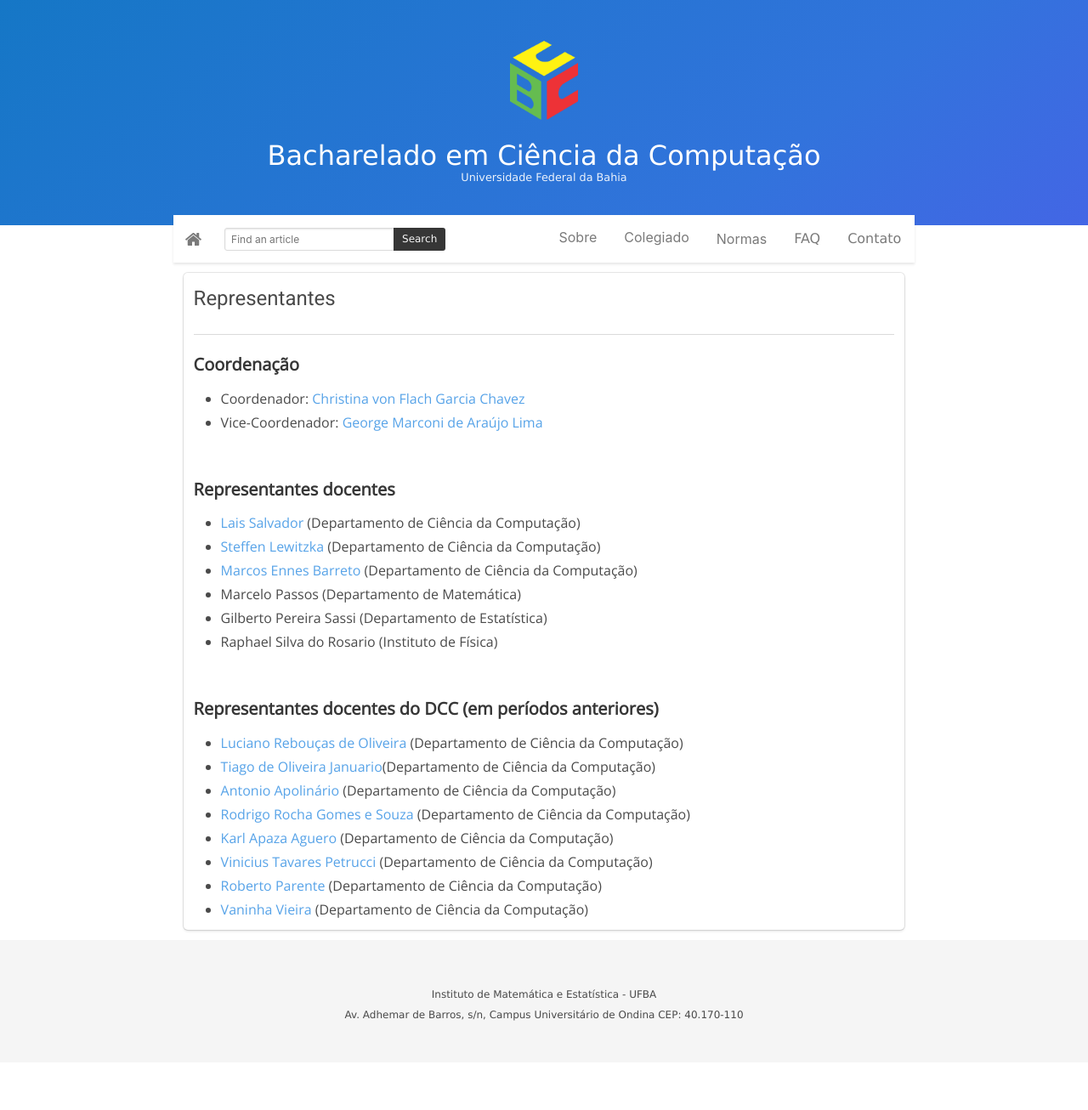
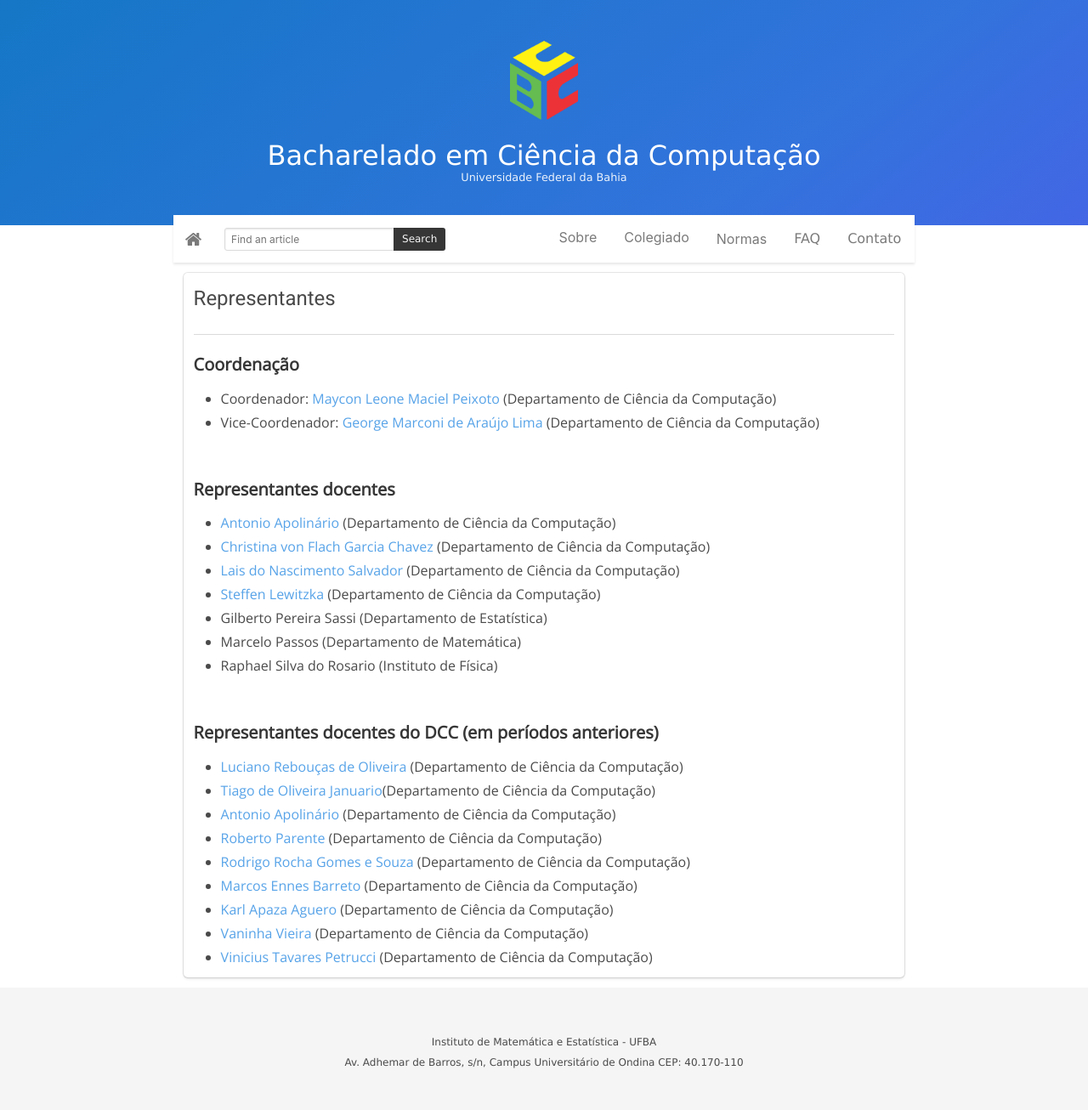
Before and after one commit to bcc-ufba/bcc-ufba.github.io, a Jekyll site: the page built from representantes.markdown, in a window 1280 px wide. Shown: the whole page at 85% size. Built offline with Jekyll 4.4.1, drawn with Linux system fonts in a browser that asks for light colours; before the commit the page ends 1250 px from its top, so only the background shows below that.

Commit message:
Update representantes.markdown

```diff
--- a/representantes.markdown
+++ b/representantes.markdown
@@ -6,32 +6,32 @@
 
 #### **Coordenação**
 
-* Coordenador: [Christina von Flach Garcia Chavez][prof7]
+* Coordenador: [Maycon Leone Maciel Peixoto][prof15] (Departamento de Ciência da Computação)
 
-* Vice-Coordenador: [George Marconi de Araújo Lima][prof6]
+* Vice-Coordenador: [George Marconi de Araújo Lima][prof6] (Departamento de Ciência da Computação)
 
 <br>
 
 #### **Representantes docentes**
 
-* [Lais Salvador][prof8] (Departamento de Ciência da Computação)
+* [Antonio Apolinário][prof3] (Departamento de Ciência da Computação)
+* [Christina von Flach Garcia Chavez][prof7] (Departamento de Ciência da Computação)
+* [Lais do Nascimento Salvador][prof8] (Departamento de Ciência da Computação)
 * [Steffen Lewitzka][prof9] (Departamento de Ciência da Computação)
-* [Marcos Ennes Barreto][prof10] (Departamento de Ciência da Computação)
+* Gilberto Pereira Sassi (Departamento de Estatística)
 * Marcelo Passos (Departamento de Matemática)
-* Gilberto Pereira Sassi (Departamento de Estatística)
 * Raphael Silva do Rosario (Instituto de Física)
 
 <br>
 
 <!--
+#### **Coordenação (Setembro 2020-Março 2021)**
+* Coordenador: [Christina von Flach Garcia Chavez][prof7]
+* Vice-Coordenador: [George Marconi de Araújo Lima][prof6]
 #### **Coordenação (2019-Setembro 2020)**
-
 * Coordenador: [Tiago de Oliveira Januário][prof2]
 * Vice-Coordenador: [Rodrigo Rocha Gomes e Souza][prof5]
-
 <br>
-
-
 -->
 
 #### **Representantes docentes do DCC (em períodos anteriores)**
@@ -39,22 +39,24 @@
 * [Luciano Rebouças de Oliveira][prof1] (Departamento de Ciência da Computação)
 * [Tiago de Oliveira Januario][prof2](Departamento de Ciência da Computação)
 * [Antonio Apolinário][prof3] (Departamento de Ciência da Computação)
+* [Roberto Parente][prof4] (Departamento de Ciência da Computação)
 * [Rodrigo Rocha Gomes e Souza][prof5] (Departamento de Ciência da Computação)
+* [Marcos Ennes Barreto][prof10] (Departamento de Ciência da Computação)
 * [Karl Apaza Aguero][prof11] (Departamento de Ciência da Computação)
+* [Vaninha Vieira][prof12] (Departamento de Ciência da Computação)
 * [Vinicius Tavares Petrucci][prof14] (Departamento de Ciência da Computação)
-* [Roberto Parente][prof4] (Departamento de Ciência da Computação)
-* [Vaninha Vieira][prof12] (Departamento de Ciência da Computação)
 
 [prof1]:https://wiki.dcc.ufba.br/DCC/ProfLucianoReboucas
 [prof2]:https://wiki.dcc.ufba.br/DCC/ProfTiagoJanuario
-[prof3]:https://wiki.dcc.ufba.br/DCC/ProfAntonioApolinario
+[prof3]:https://computacao.ufba.br/pt-br/antonio-lopes-apolinario-junior
 [prof4]:https://wiki.dcc.ufba.br/DCC/ProfRobertoParente
 [prof5]:https://wiki.dcc.ufba.br/DCC/ProfRodrigoRocha
-[prof6]:https://wiki.dcc.ufba.br/DCC/ProfGeorgeLima
+[prof6]:https://computacao.ufba.br/pt-br/george-marconi-de-araujo-lima
 [prof7]:https://wiki.dcc.ufba.br/DCC/ProfChristinaFlach
-[prof8]:https://wiki.dcc.ufba.br/DCC/ProfLaisSalvador
-[prof9]:https://wiki.dcc.ufba.br/DCC/ProfSteffenLewitzka
+[prof8]:https://computacao.ufba.br/pt-br/lais-do-nascimento-salvador
+[prof9]:https://computacao.ufba.br/pt-br/steffen-lewitzka
 [prof10]:https://wiki.dcc.ufba.br/DCC/ProfMarcosBarreto
 [prof11]:https://wiki.dcc.ufba.br/DCC/ProfKarlApazaAguero
 [prof12]:https://wiki.dcc.ufba.br/DCC/ProfVaninhaVieira
 [prof14]:https://wiki.dcc.ufba.br/DCC/ProfViniciusPetrucci
+[prof15]:https://computacao.ufba.br/pt-br/maycon-leone-maciel-peixoto
```
